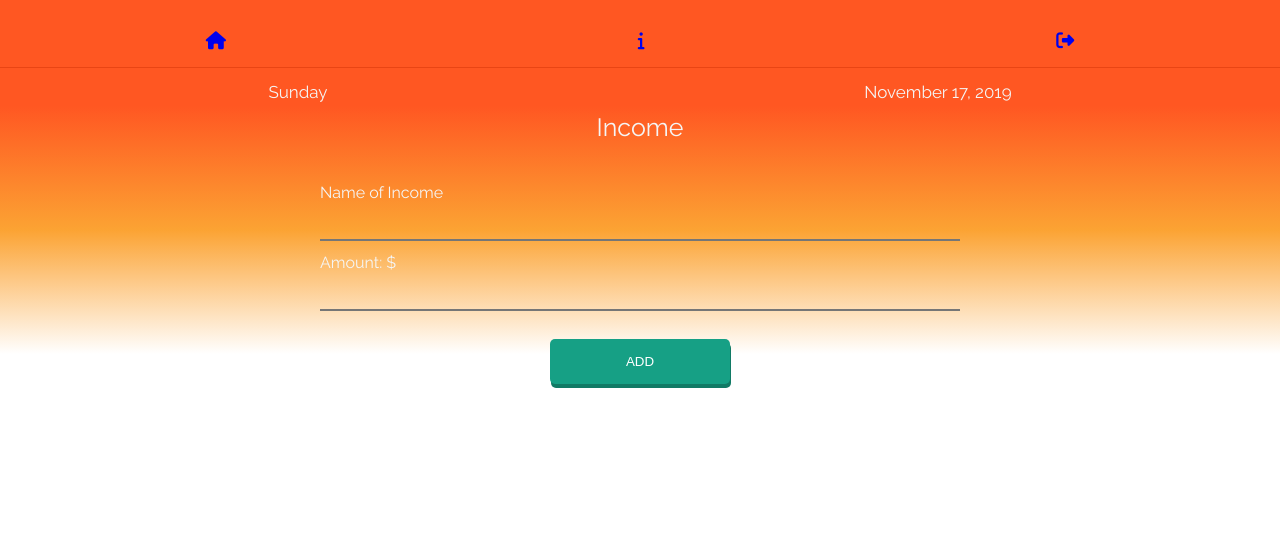
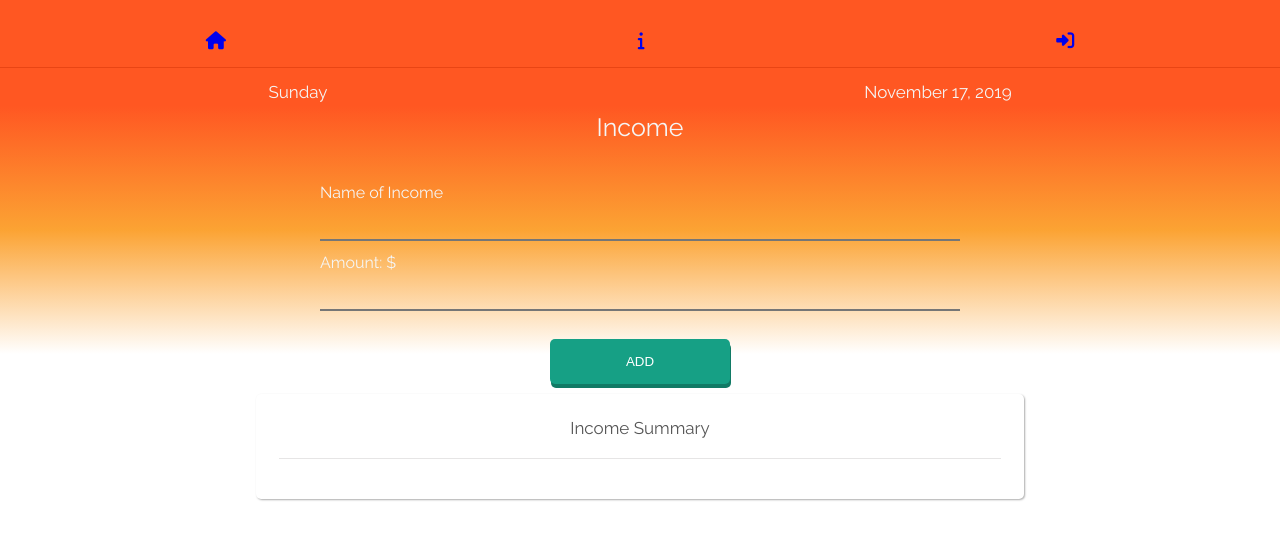
Before and after one commit to Noi-Git/personal_fin, a React (Create React App) app in the folder client/: page /detail_page in a window 1280 px wide. Shown: the top 540 px of the page. Built offline with nearby package versions, Linux system fonts and the light colour scheme; a web font is replaced by a local one.

Commit message:
create income summary component

```diff
--- a/client/src/App.js
+++ b/client/src/App.js
@@ -7,7 +7,7 @@ import Info from './components/layout/Info';
 import Login from './components/auth/Login';
 import Register from './components/auth/Register';
 import Totals from './components/main_page/Totals';
-import AddMain from './components/detail_page/AddMain';
+import DetailMain from './components/detail_page/DetailMain';
 
 import './App.css';
 
@@ -17,7 +17,7 @@ const App = () => (
       <Navbar
         i_home="fa fa-home"
         i_info="fa fa-info"
-        i_signout="fa fa-sign-out"
+        i_signout="fa fa-sign-in"
       />
       <Route exact path="/" component={Landing} />
       <Route exact path="/register" component={Register} />
@@ -25,7 +25,7 @@ const App = () => (
       <Route exact path="/info" component={Info} />
 
       <Route exact path="/main_page" component={Totals} />
-      <Route exact path="/detail_page" component={AddMain} />
+      <Route exact path="/detail_page" component={DetailMain} />
     </Fragment>
   </Router>
 );
--- a/client/src/components/detail_page/AddForm.js
+++ b/client/src/components/detail_page/AddForm.js
@@ -1,7 +1,7 @@
 import React, { Fragment, useState } from 'react';
-import axios from 'axios';
+// import axios from 'axios';
 
-const AddForm = () => {
+const AddForm = props => {
   const [formData, setFormData] = useState({
     name: '',
     amount: ''
@@ -39,7 +39,7 @@ const AddForm = () => {
     <Fragment>
       <div className="details__body">
         <div className="input">
-          <p className="input__title">Income</p>
+          <p className="input__title">{props.title}</p>
 
           <form className="input__detail" onSubmit={e => onSubmit(e)}>
             <div className="input__detail--name">
--- /dev/null
+++ b/client/src/components/detail_page/CardDetailSummary.js
@@ -0,0 +1,14 @@
+import React, { Fragment } from 'react';
+
+const CardDetailSummary = props => {
+  return (
+    <Fragment>
+      <div className="summary">
+        <p className="summary__title">{props.title}</p>
+        <div className="summary__details">{props.children}</div>
+      </div>
+    </Fragment>
+  );
+};
+
+export default CardDetailSummary;
--- a/client/src/components/detail_page/AddMain.js
+++ b/client/src/components/detail_page/DetailMain.js
@@ -1,7 +1,8 @@
 import React, { Component, Fragment } from 'react';
 import AddForm from './AddForm';
+import CardDetailSummary from './CardDetailSummary';
 
-class AddMain extends Component {
+class DetailMain extends Component {
   /* connect to database goes here -- watch lesson 18 */
   /*state = {
     users: [],
@@ -25,10 +26,11 @@ class AddMain extends Component {
   render() {
     return (
       <Fragment>
-        <AddForm searchIncome={this.searchIncome} />
+        <AddForm title={'Income'} />
+        <CardDetailSummary title={'Income Summary'} />
       </Fragment>
     );
   }
 }
 
-export default AddMain;
+export default DetailMain;
--- a/client/src/components/layout/Navbar.js
+++ b/client/src/components/layout/Navbar.js
@@ -1,13 +1,12 @@
 import React, { Component, Fragment } from 'react';
 import moment from 'moment';
 import { Link } from 'react-router-dom';
-import { useAuth0 } from '../react-auth0-spa';
 
 class Navbar extends Component {
   static defaultProps = {
     i_home: 'fa fa-home',
     i_info: 'fa fa-info',
-    i_signout: 'fa fa-sign-out'
+    i_signin: 'fa fa-sign-in'
   };
 
   render() {
@@ -25,7 +24,7 @@ class Navbar extends Component {
               <i className={this.props.i_info} aria-hidden="true"></i>
             </Link>
             <Link to="/login">
-              <i className={this.props.i_signout} aria-hidden="true"></i>
+              <i className={this.props.i_signin} aria-hidden="true"></i>
             </Link>
           </div>
           <div className="nav__navbar">
```
Also changed, not shown: client/src/components/detail_page/DetailInfo.js (added, +16 -0 lines).
